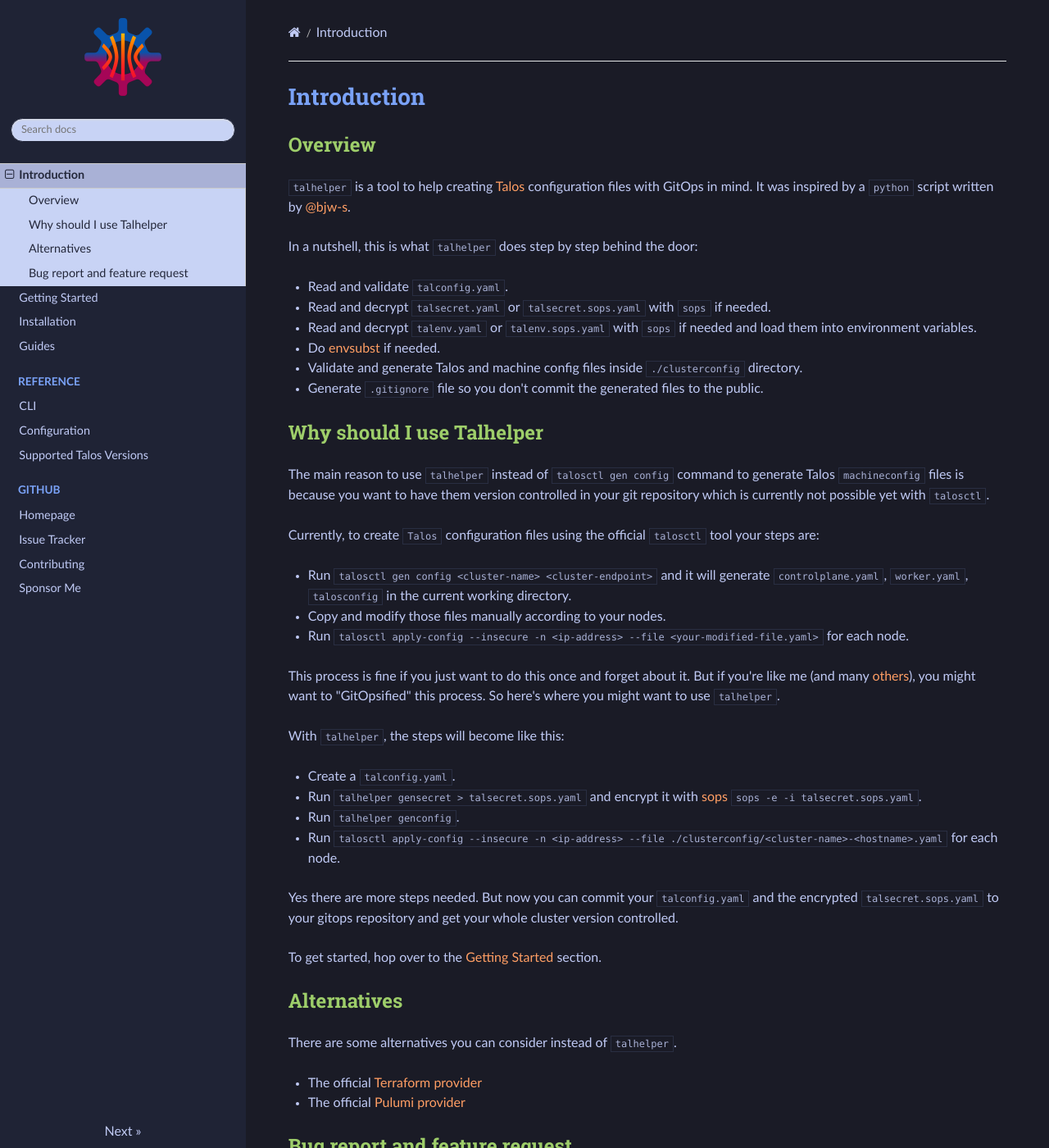
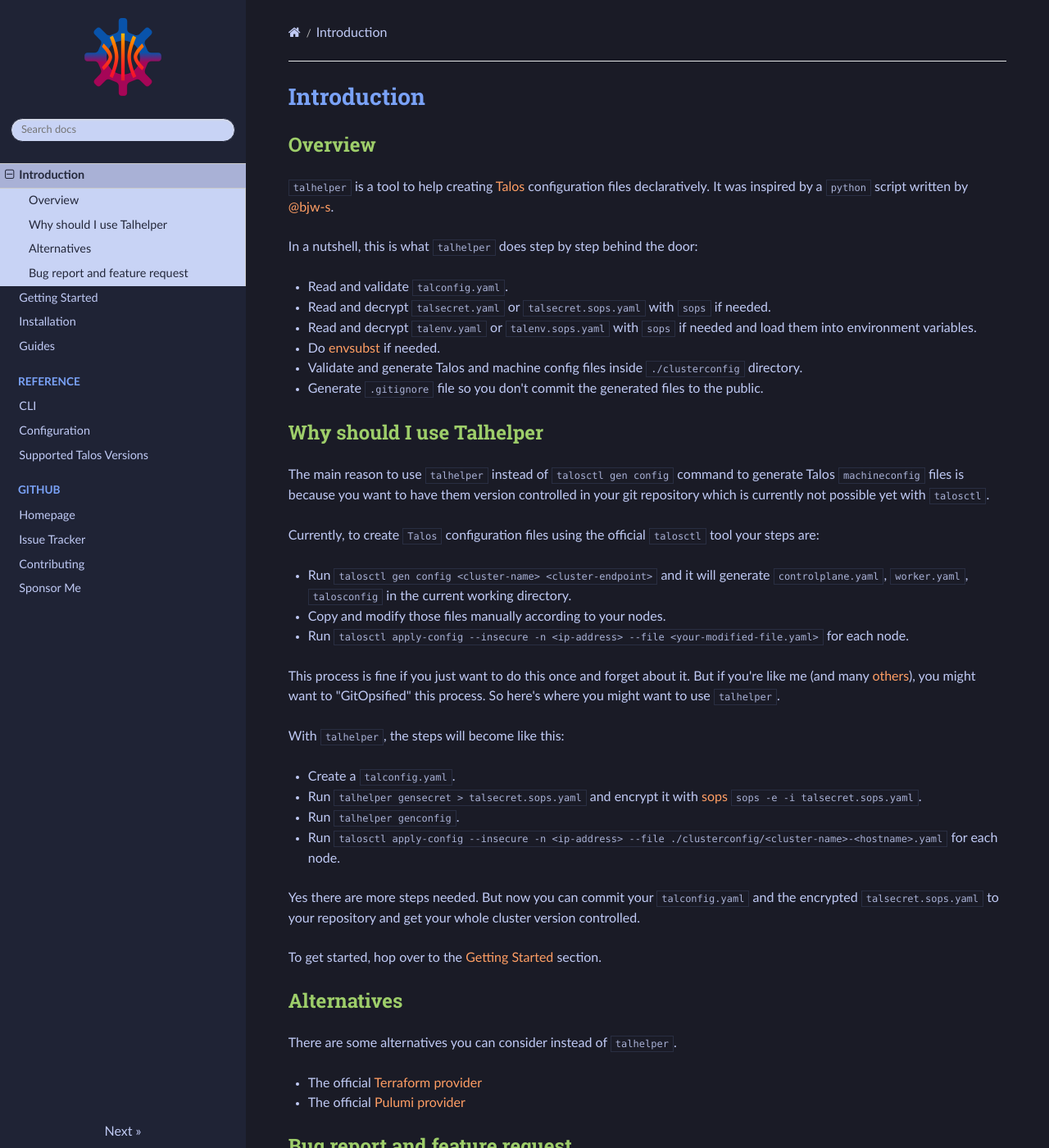
Before and after one commit to budimanjojo/talhelper, an MkDocs documentation site: the page built from docs/docs/index.md, in a window 1280 px wide and 1400 px high. Shown: the whole window at 82% size. Built offline with MkDocs 1.6.1, drawn with Linux system fonts in a browser that asks for light colours.

Commit message:
docs: update documentation

```diff
--- a/docs/docs/index.md
+++ b/docs/docs/index.md
@@ -2,7 +2,7 @@
 
 ## Overview
 
-`talhelper` is a tool to help creating [Talos](https://talos.dev) configuration files with GitOps in mind.
+`talhelper` is a tool to help creating [Talos](https://talos.dev) configuration files declaratively.
 It was inspired by a `python` script written by [@bjw-s](https://github.com/bjw-s).
 
 In a nutshell, this is what `talhelper` does step by step behind the door:
@@ -34,7 +34,7 @@
 - Run `talosctl apply-config --insecure -n <ip-address> --file ./clusterconfig/<cluster-name>-<hostname>.yaml` for each node.
 
 Yes there are more steps needed.
-But now you can commit your `talconfig.yaml` and the encrypted `talsecret.sops.yaml` to your gitops repository and get your whole cluster version controlled.
+But now you can commit your `talconfig.yaml` and the encrypted `talsecret.sops.yaml` to your repository and get your whole cluster version controlled.
 
 To get started, hop over to the [Getting Started](getting-started.md) section.
 
```
